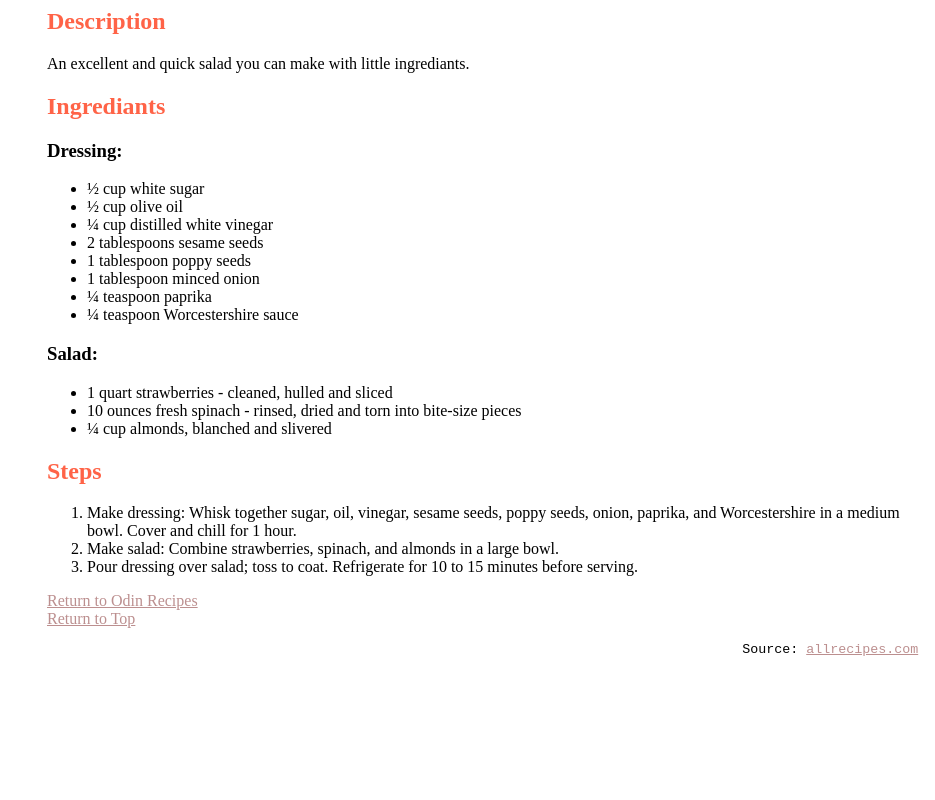
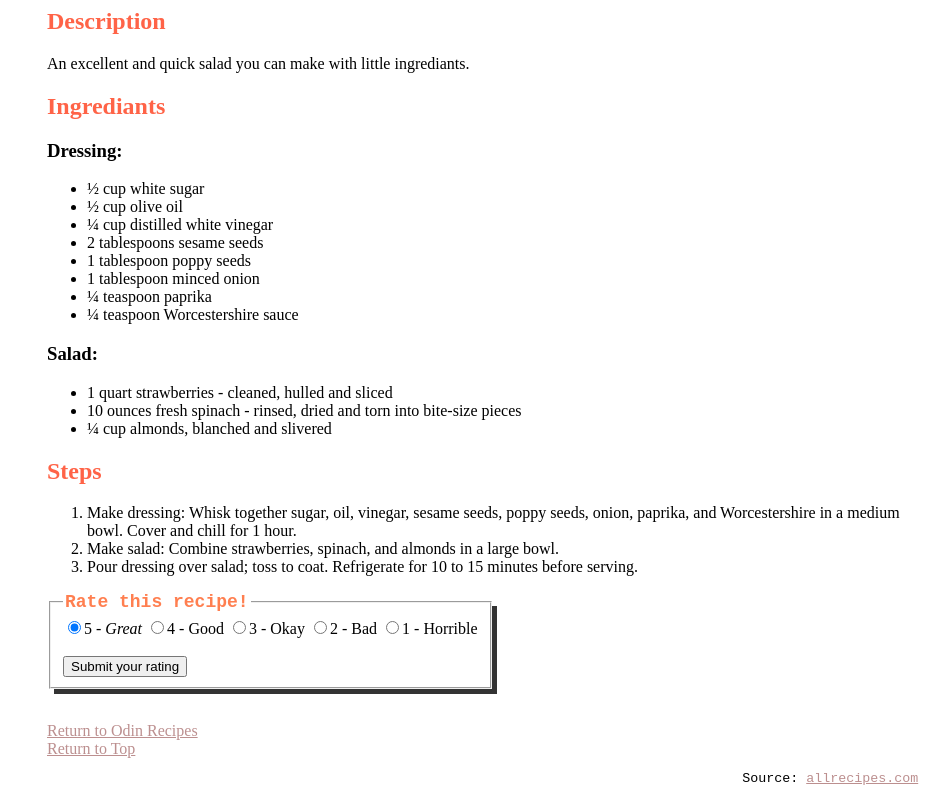
Before and after one commit to allenres/odin-recipes, a plain HTML site: page recipes/strawberry_spinach_salad.html in a window 1280 px wide. Shown: the part 471-1271 px from the top of the page, without its empty margins (345-1280 px from the left). Before the commit the page ends 1141 px from the top, so only its background shows below. Drawn offline with Linux system fonts and the light colour scheme.

Commit message:
Add recipe rating form

```diff
--- a/recipes/strawberry_spinach_salad.html
+++ b/recipes/strawberry_spinach_salad.html
@@ -57,7 +57,23 @@
                     <li>Pour dressing over salad; toss to coat. Refrigerate for 10 to 15 minutes before serving.</li>
                 </ol>
             </section>
+            <section>
+                <form action="#" method="get">
+                    <fieldset>
+                        <legend class="rating_legend">Rate this recipe!</legend>
+                        <input type="radio" name="recipe_rating" value="rating_5" id="rating_5" checked><label for="rating_5">5 - <em>Great</em></label>
+                        <input type="radio" name="recipe_rating" value="rating_4" id="rating_4"><label for="rating_4">4 - Good</label>
+                        <input type="radio" name="recipe_rating" value="rating_3" id="rating_3"><label for="rating_3">3 - Okay</label>
+                        <input type="radio" name="recipe_rating" value="rating_2" id="rating_2"><label for="rating_2">2 - Bad</label>
+                        <input type="radio" name="recipe_rating" value="rating_1" id="rating_1"><label for="rating_1">1 - Horrible</label>
+                        <br>
+                        <br>
+                        <input type="submit" value="Submit your rating" class="submit_rating">
+                    </fieldset>
+                </form>
+            </section>
         </main>
+        <br>
         <nav>
             <a href="../index.html">Return to Odin Recipes</a>
             <br>
--- a/styles.css
+++ b/styles.css
@@ -25,3 +25,19 @@ body {
     text-align: right;
     margin-right: 1%;
 }
+
+fieldset {
+    width: fit-content;
+    box-shadow: 5px 5px rgba(0, 0, 0, 0.8);
+}
+
+nav {
+    padding-top: 15px;
+}
+
+.rating_legend {
+    font-size: large;
+    font-weight: bold;
+    color: coral;
+    font-family: 'Courier New', Courier, monospace;
+}
```
Also changed, not shown: recipes/roasted_asparagus.html (+15 -0 lines), 1 other file.
